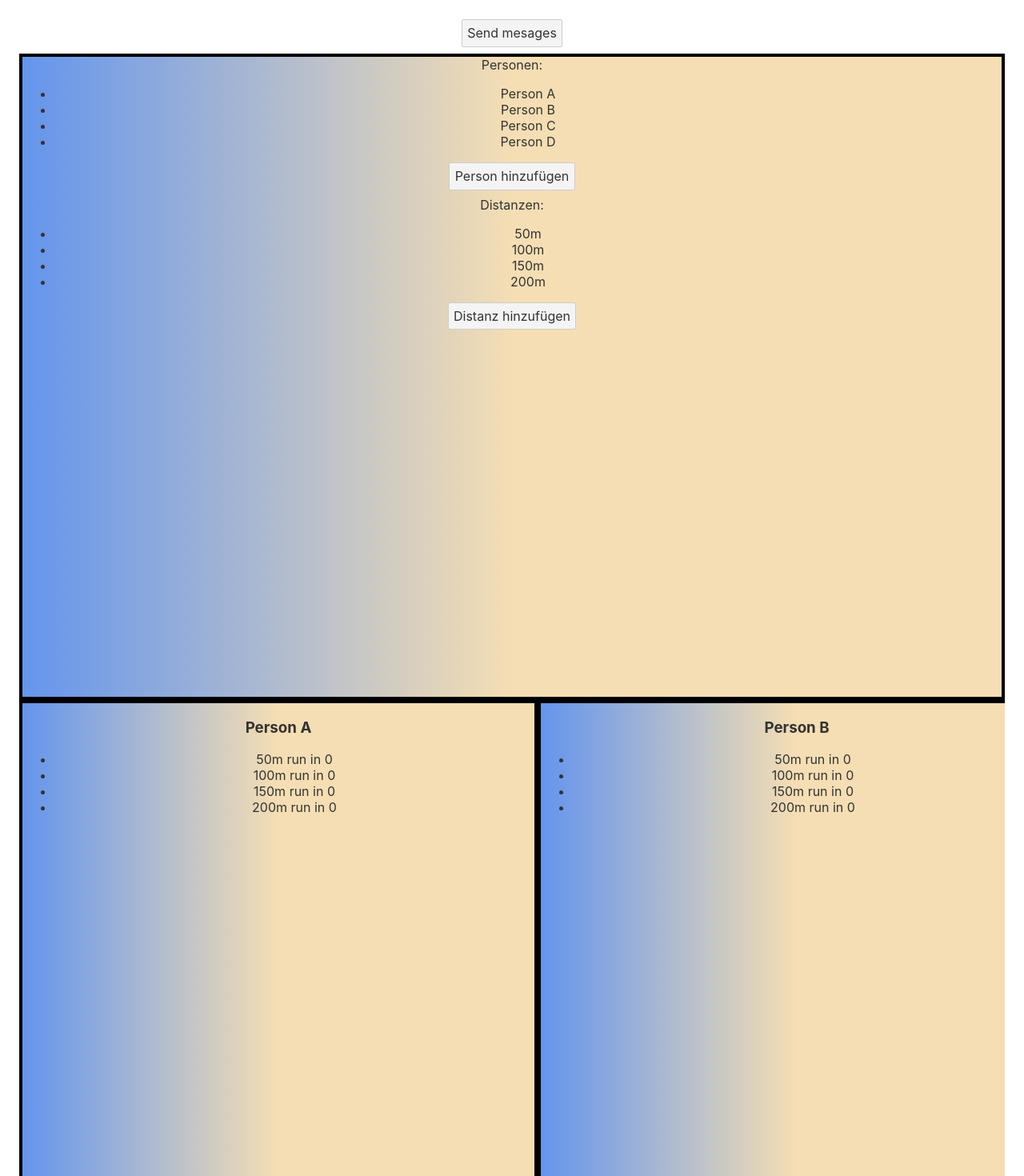
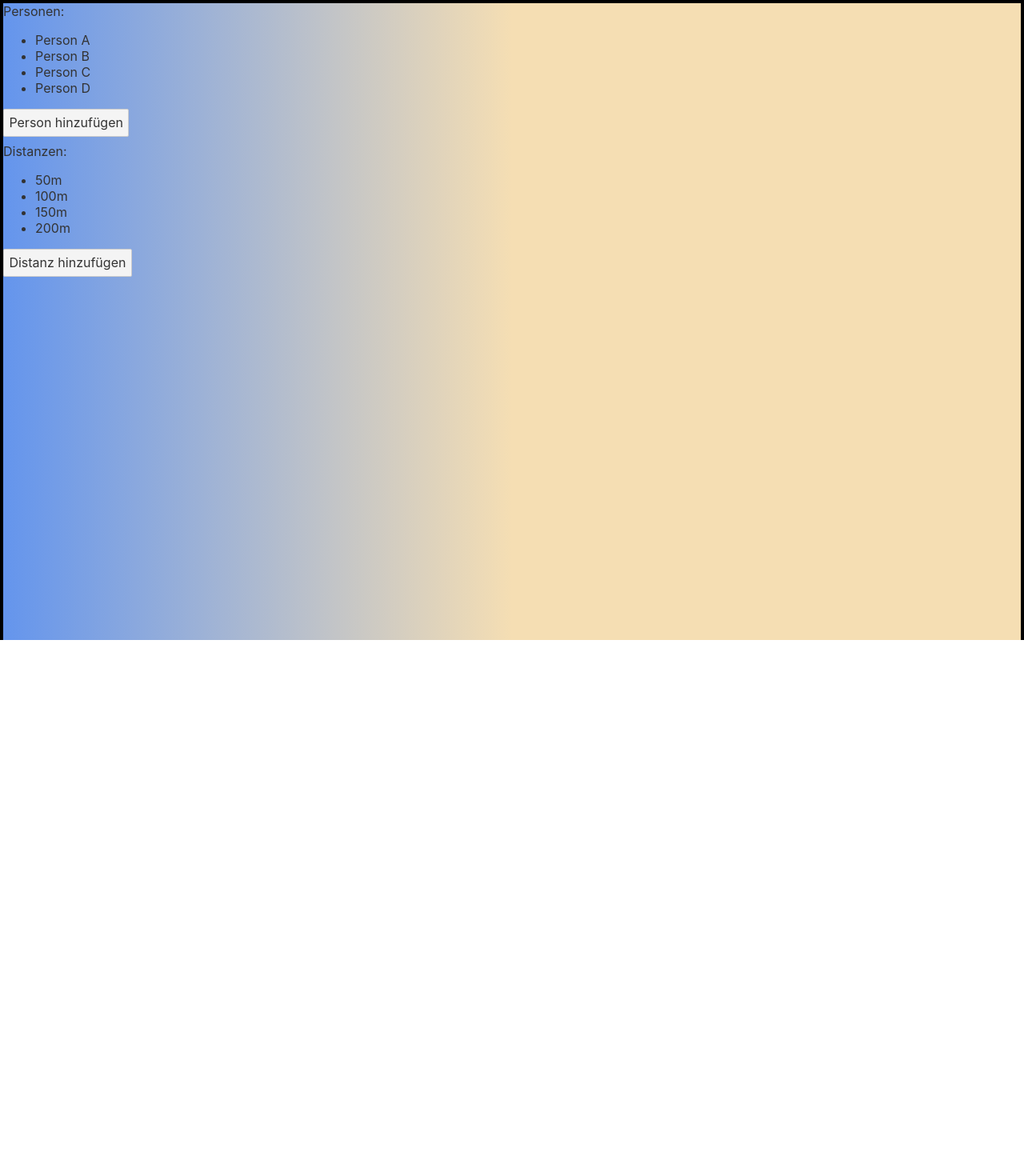
Before and after one commit to KordonDev/relay-race-web, a Svelte app: page / in a window 1280 px wide. Shown: the top 1470 px of the page at 80% size. After the commit the page ends 800 px from the top, so only its background shows below. Built offline with nearby package versions, Linux system fonts and the light colour scheme.

Commit message:
Snap in both directions

```diff
--- a/src/App.svelte
+++ b/src/App.svelte
@@ -1,6 +1,14 @@
 <script>
 	import PersonColumn from './components/PersonColumn.svelte';
-	import RelayRacePerson from './components/RelayRacePersons.svelte';
+	import RelayRacePersons from './components/RelayRacePersons.svelte';
+	import RelayRaceResult from './components/RelayRaceResult.svelte';
+
+
+    import SnapVertical from './components/atoms/SnapVertical.svelte';
+	import SnapHorizontal from './components/atoms/SnapHorizontal.svelte';
+	import SnapVerticalContainer from './components/atoms/SnapVerticalContainer.svelte';
+
+
 	export let persons = [{
 		name: 'Person A',
 		runs: [{
@@ -68,52 +76,35 @@
 		})
 	}
 
-	const worker = new Worker('/web-worker/worker.js');
-	worker.addEventListener('message', function(e) {
-		console.log('Worker said: ', e.data);
-	}, false);
-
-	function sendDataToWorker() {
-		worker.postMessage('Hello World'); // Send data to our worker.
-	}
 </script>
 
 <main>
-	<button on:click|preventDefault={sendDataToWorker}>Send mesages</button>
-
-	<RelayRacePerson
+	<SnapVerticalContainer paddingInPx="0">
+		<RelayRacePersons
 			persons={persons}
 			addPerson={addPerson}
 			addDistance={addDistance}
 		/>
 
-	<div class="inputContainer">
+		<SnapVertical>
+			<SnapHorizontal>
 				{#each persons as person}
 					<div class="person">
 						<PersonColumn person={person} />
 					</div>
 				{/each}
+			</SnapHorizontal>
+		</SnapVertical>
 
-	</div>
+		<RelayRaceResult persons={persons} />
+
+
+	</SnapVerticalContainer>
 </main>
 
 <style>
-	.inputContainer {
-		scroll-snap-type: x mandatory;
-		display: flex;
-		overflow-x: scroll;
-	}
-
-	main {
-		text-align: center;
-		padding: 1em;
-		max-width: 240px;
-		margin: 0 auto;
-	}
-
-	@media (min-width: 640px) {
-		main {
-			max-width: none;
-		}
+	:global(body) {
+		margin: 0;
+		padding: 0;
 	}
 </style>
--- a/src/components/RelayRacePersons.svelte
+++ b/src/components/RelayRacePersons.svelte
@@ -2,6 +2,7 @@
     export let persons;
     export let addPerson;
     export let addDistance;
+    import SnapVertical from './atoms/SnapVertical.svelte';
 </script>
 
 <style>
@@ -17,6 +18,7 @@
 
 </style>
 
+<SnapVertical>
     <div class="relay-race-input">
         <div>
             Personen:
@@ -43,3 +45,4 @@
             </button>
         </div>
     </div>
+</SnapVertical>
--- /dev/null
+++ b/src/components/RelayRaceResult.svelte
@@ -0,0 +1,31 @@
+<script>
+    export let persons;
+
+    import SnapVertical from './atoms/SnapVertical.svelte';
+
+	const worker = new Worker('/web-worker/worker.js');
+	worker.addEventListener('message', function(e) {
+		console.log('Worker said: ', e.data);
+	}, false);
+
+	function sendDataToWorker() {
+		worker.postMessage(persons); // Send data to our worker.
+	}
+</script>
+
+<style>
+	.relay-race-result {
+		background-image:linear-gradient(90deg, cornflowerblue 0%, wheat 50%);
+		border: black solid 4px;
+		min-width: 50vw;
+        min-height: 100vh;
+		scroll-snap-align: start;
+		scroll-snap-stop: always;
+	}
+</style>
+
+<SnapVertical>
+    <div class="relay-race-result">
+        <button on:click|preventDefault={sendDataToWorker}>Send mesages</button>
+    </div>
+</SnapVertical>
--- /dev/null
+++ b/src/components/atoms/SnapHorizontal.svelte
@@ -0,0 +1,14 @@
+<script>
+</script>
+
+<style>
+	.snap-horizontal {
+		scroll-snap-type: x mandatory;
+		display: flex;
+		overflow-x: scroll;
+	}
+</style>
+
+<div class="snap-horizontal">
+    <slot />
+</div>
--- /dev/null
+++ b/src/components/atoms/SnapVertical.svelte
@@ -0,0 +1,15 @@
+<script>
+</script>
+
+<style>
+	.snap-vertical {
+		min-width: 100vw;
+        min-height: 100vh;
+		scroll-snap-align: start;
+		scroll-snap-stop: always;
+	}
+</style>
+
+<div class="snap-vertical">
+    <slot />
+</div>
--- /dev/null
+++ b/src/components/atoms/SnapVerticalContainer.svelte
@@ -0,0 +1,18 @@
+<script>
+	export let paddingInPx;
+</script>
+
+<style>
+	.snap-vertical-container {
+		scroll-snap-type: y mandatory;
+		max-height: 100vh;
+		overflow-y: scroll;
+
+
+		padding: var(--paddingPx);
+	}
+</style>
+
+<div class="snap-vertical-container" style="--paddingPx:{paddingInPx}">
+    <slot />
+</div>
```
Lines whose indentation alone changed are shown as unchanged.
